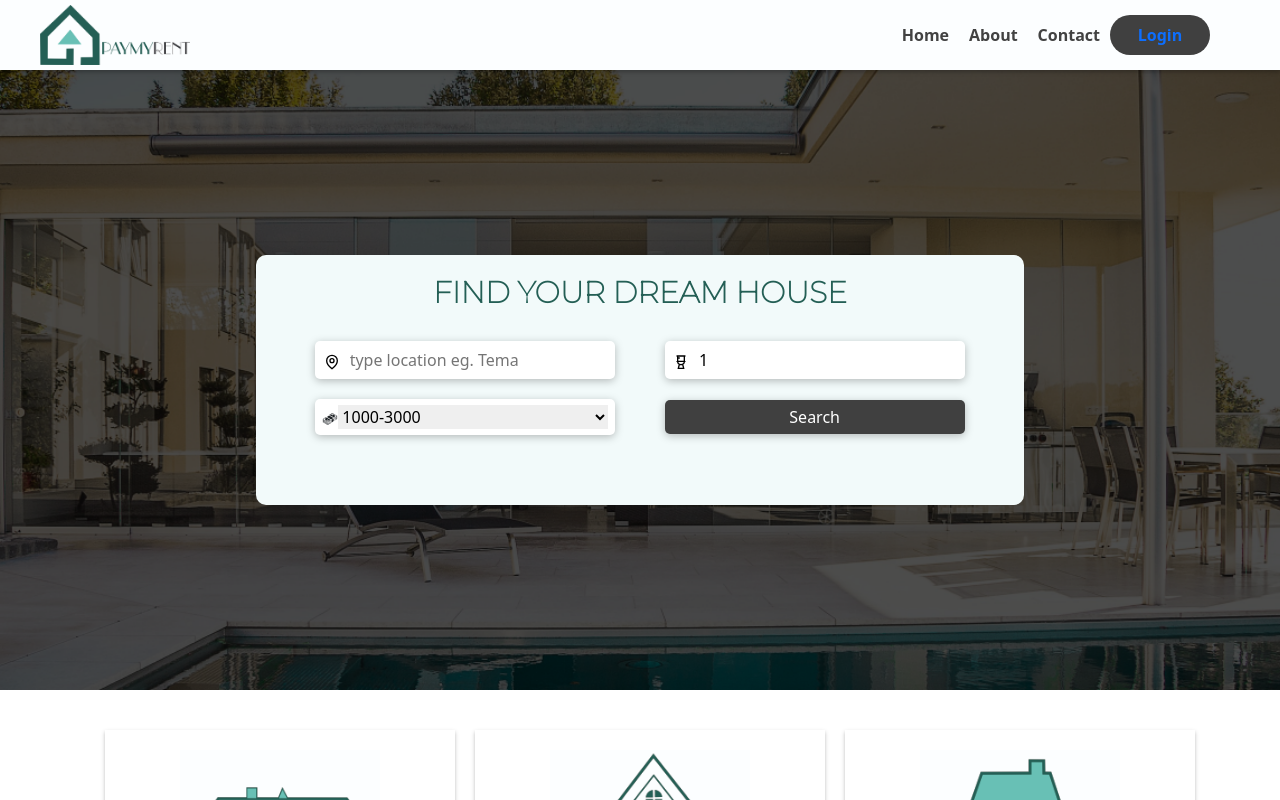
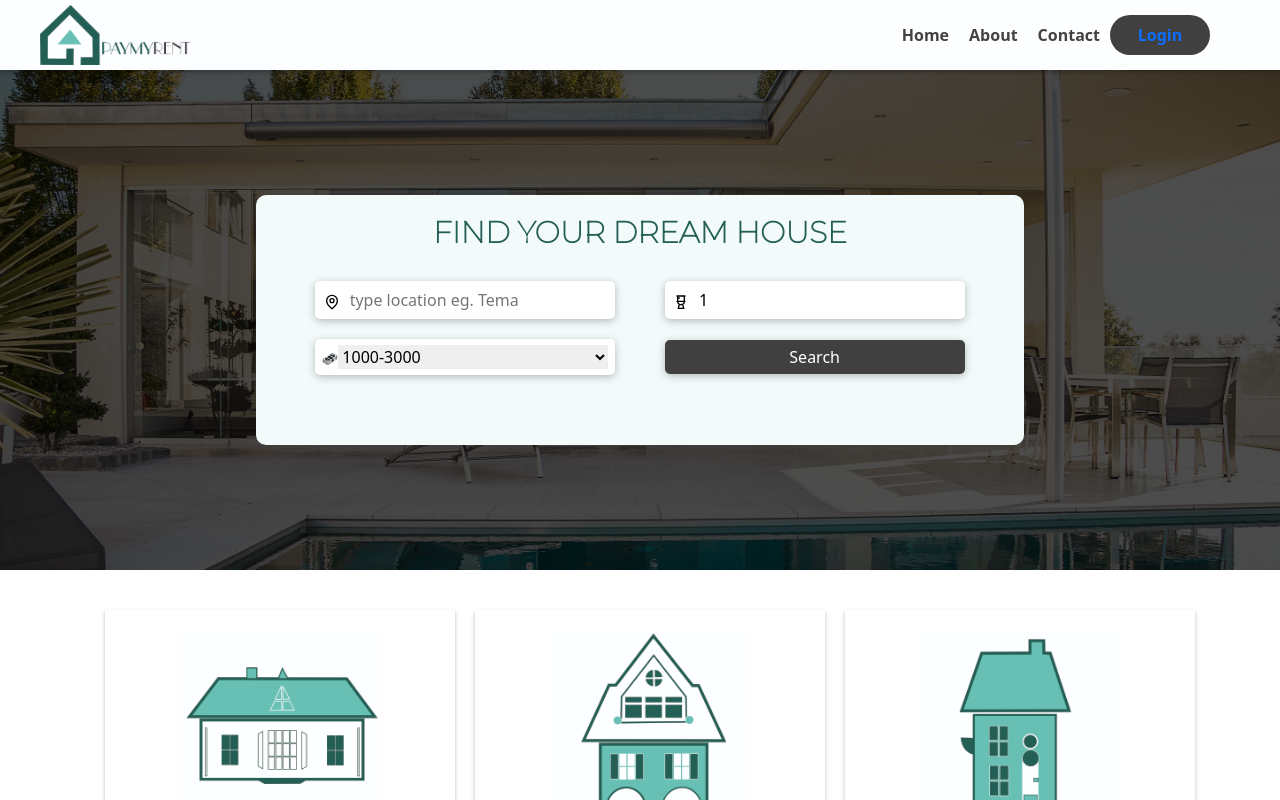
Before and after one commit to Teye-Doku/paymyrent, a React (Create React App) app: page / in a window 1280 px wide. Shown: the top 800 px of the page. Built offline with nearby package versions, Linux system fonts and the light colour scheme.

Commit message:
height fixed

```diff
--- a/src/pages/Home/Home.css
+++ b/src/pages/Home/Home.css
@@ -6,7 +6,7 @@
 
 .home__hero {
   width: 100%;
-  height: 620px;
+  height: 500px;
   background: url("../../images/header-bg.png");
   background-position: center;
   background-size: cover;
```
